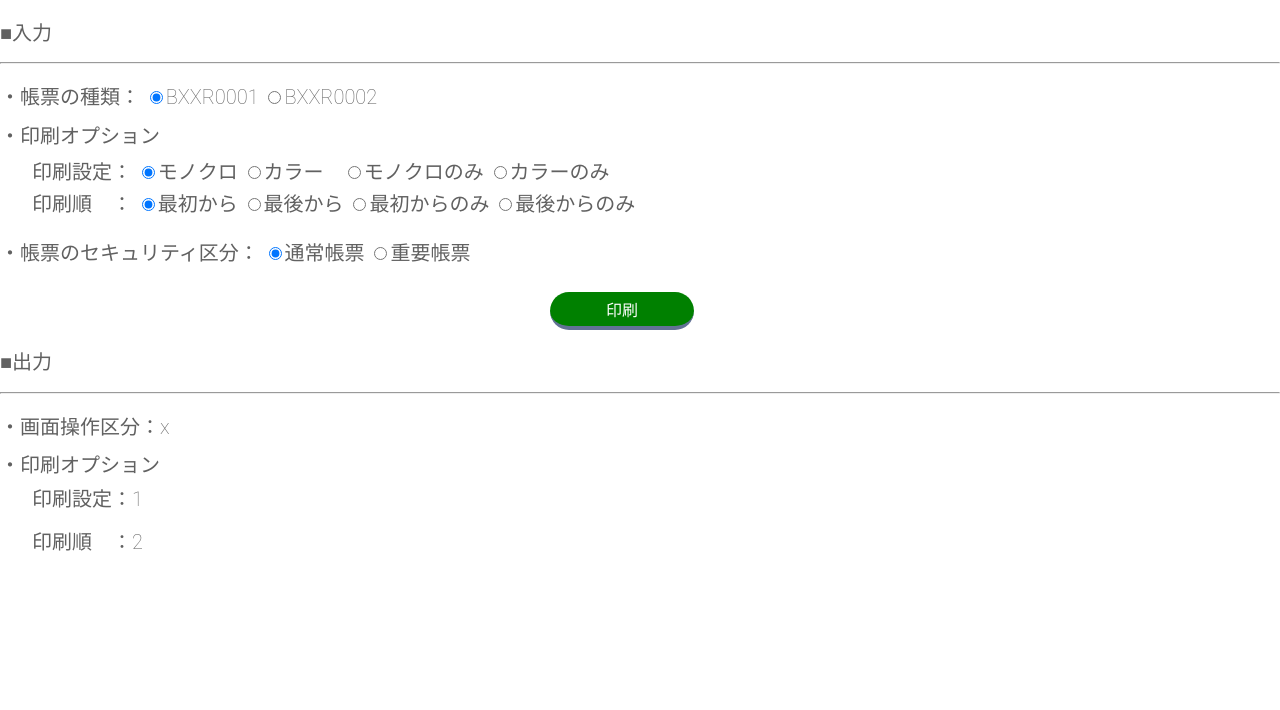
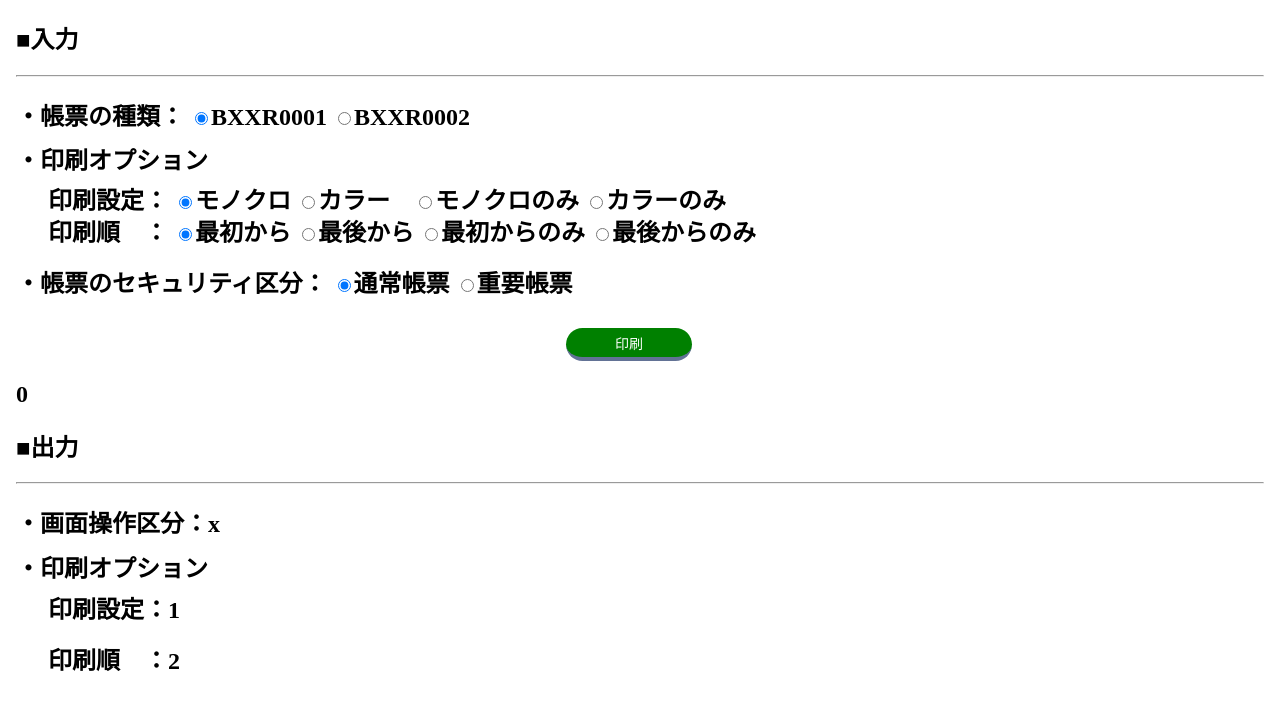
Before and after one commit to himurom1111/himurom1111-angularproject, an Angular app: page / in a window 1280 px wide. Shown: the top 710 px of the page. Built offline with nearby package versions, Linux system fonts and the light colour scheme.

Commit message:
3 files modified

```diff
--- a/src/app/app.component.html
+++ b/src/app/app.component.html
@@ -38,8 +38,13 @@
 </h2>
 </div>
 
-<a target="_blank" href="http://www.google.com" class="btn-square" >印刷</a>
+<!-- <a target="_blank" href="http://www.google.com" class="btn-square" >印刷</a> -->
 <!-- googleのURLのところでAPI呼び出し？ -->
+<button class="btn-square" (click)="add100()">印刷</button>
+<br>
+
+<h2>{{ price }}</h2>
+
 
 <h2>&#9632;出力</h2>
 <hr>
--- a/src/app/app.component.ts
+++ b/src/app/app.component.ts
@@ -6,7 +6,7 @@ import { Component } from '@angular/core';
   styleUrls: ['./app.component.css'],
 })
 export class AppComponent {
-  price = 9999;
+  price = 0;
   bbb = 10;
 
   add100() {
--- a/src/styles.css
+++ b/src/styles.css
@@ -1,4 +1,4 @@
-/* Global Styles */
+/* Global Styles
 
 * {
   font-family: 'Roboto', Arial, sans-serif;
@@ -22,7 +22,7 @@ router-outlet + *  {
 }
 
 /* Text */
-
+/*
 h1 {
   font-size: 32px;
 }
```
